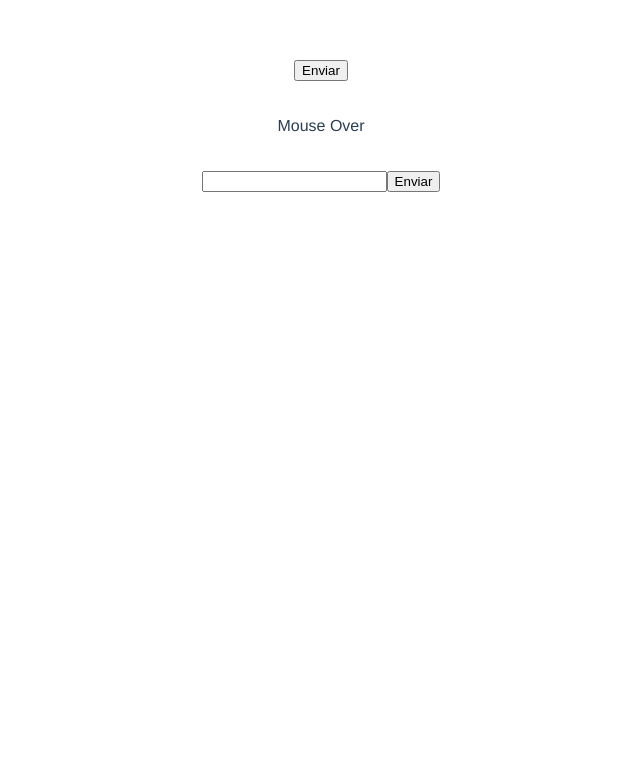
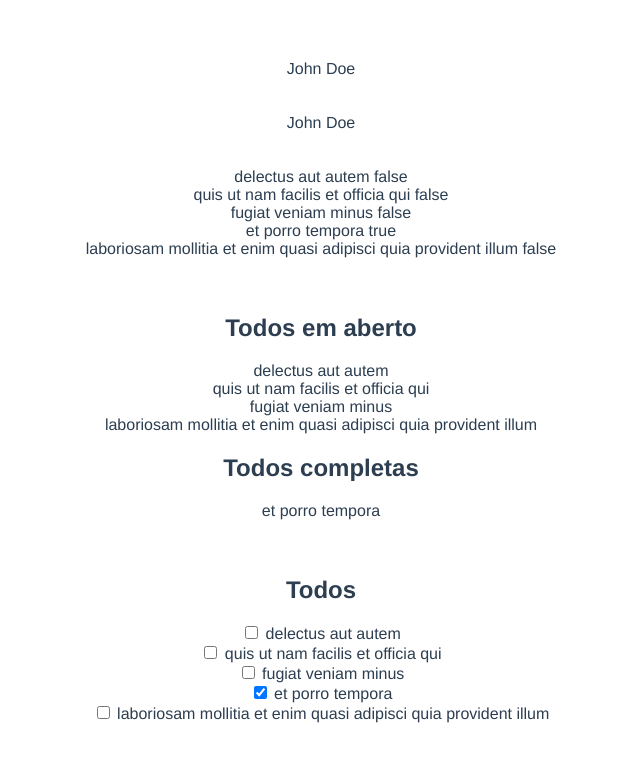
Before and after one commit to IagoMachado000/vue3intro, a Vue app in the folder app/: page / in a window 1280 px wide. Shown: the top 762 px of the page, without its empty margins (319-959 px from the left). Built offline with nearby package versions, Linux system fonts and the light colour scheme.

Commit message:
#10 Propriedade computada (computed)

```diff
--- a/app/src/App.vue
+++ b/app/src/App.vue
@@ -1,41 +1,91 @@
 <template>
-    <div>
-        <button @click="onClick()">Enviar</button>
+    <div>{{ user.firstName }} {{ user.lastName }}</div>
+    <br /><br />
+    <div>{{ fullName }}</div>
+
+    <br /><br />
+
+    <div v-for="todo in todos" :key="todo.id">
+        {{ todo.title }} <span>{{ todo.completed }}</span>
     </div>
 
     <br /><br />
 
-    <div @mouseover="onMouseOver" @mouseout="onMouseOut">Mouse Over</div>
+    <div>
+        <h2>Todos em aberto</h2>
+        <div v-for="todo in uncompletedTodos" :key="todo.id">
+            {{ todo.title }}
+        </div>
+
+        <h2>Todos completas</h2>
+        <div v-for="todo in completedTodos" :key="todo.id">
+            {{ todo.title }}
+        </div>
+    </div>
 
     <br /><br />
 
-    <form action="https://google.com" @submit.prevent="onSubmit">
-        <input type="text" @keyup.esc="onKeyUp" />
-        <button type="submit">Enviar</button>
-    </form>
+    <div>
+        <h2>Todos</h2>
+        <div v-for="todo in todos" :key="todo.id">
+            <input type="checkbox" v-model="todo.completed" />
+            {{ todo.title }}
+        </div>
+    </div>
 </template>
 
 <script>
 export default {
     name: "App",
     data() {
-        return {};
+        return {
+            user: {
+                firstName: "John",
+                lastName: "Doe",
+            },
+            todos: [
+                {
+                    userId: 1,
+                    id: 1,
+                    title: "delectus aut autem",
+                    completed: false,
+                },
+                {
+                    userId: 1,
+                    id: 2,
+                    title: "quis ut nam facilis et officia qui",
+                    completed: false,
+                },
+                {
+                    userId: 1,
+                    id: 3,
+                    title: "fugiat veniam minus",
+                    completed: false,
+                },
+                {
+                    userId: 1,
+                    id: 4,
+                    title: "et porro tempora",
+                    completed: true,
+                },
+                {
+                    userId: 1,
+                    id: 5,
+                    title: "laboriosam mollitia et enim quasi adipisci quia provident illum",
+                    completed: false,
+                },
+            ],
+        };
     },
-    methods: {
-        onClick() {
-            console.log("click");
+    computed: {
+        fullName() {
+            return `${this.user.firstName} ${this.user.lastName}`;
         },
-        onMouseOver(e) {
-            console.log("mouse over", e);
+        uncompletedTodos() {
+            return this.todos.filter((t) => !t.completed);
         },
-        onMouseOut() {
-            console.log("mouse out");
-        },
-        onSubmit() {
-            console.log("submit");
-        },
-        onKeyUp($e) {
-            console.log($e);
+        completedTodos() {
+            return this.todos.filter((t) => t.completed);
         },
     },
 };
--- a/app/src/main.js
+++ b/app/src/main.js
@@ -1,4 +1,4 @@
-import { createApp } from 'vue'
-import App from './App.vue'
+import { createApp } from "vue";
+import App from "./App.vue";
 
-createApp(App).mount('#app')
+window.app = createApp(App).mount("#app");
```
